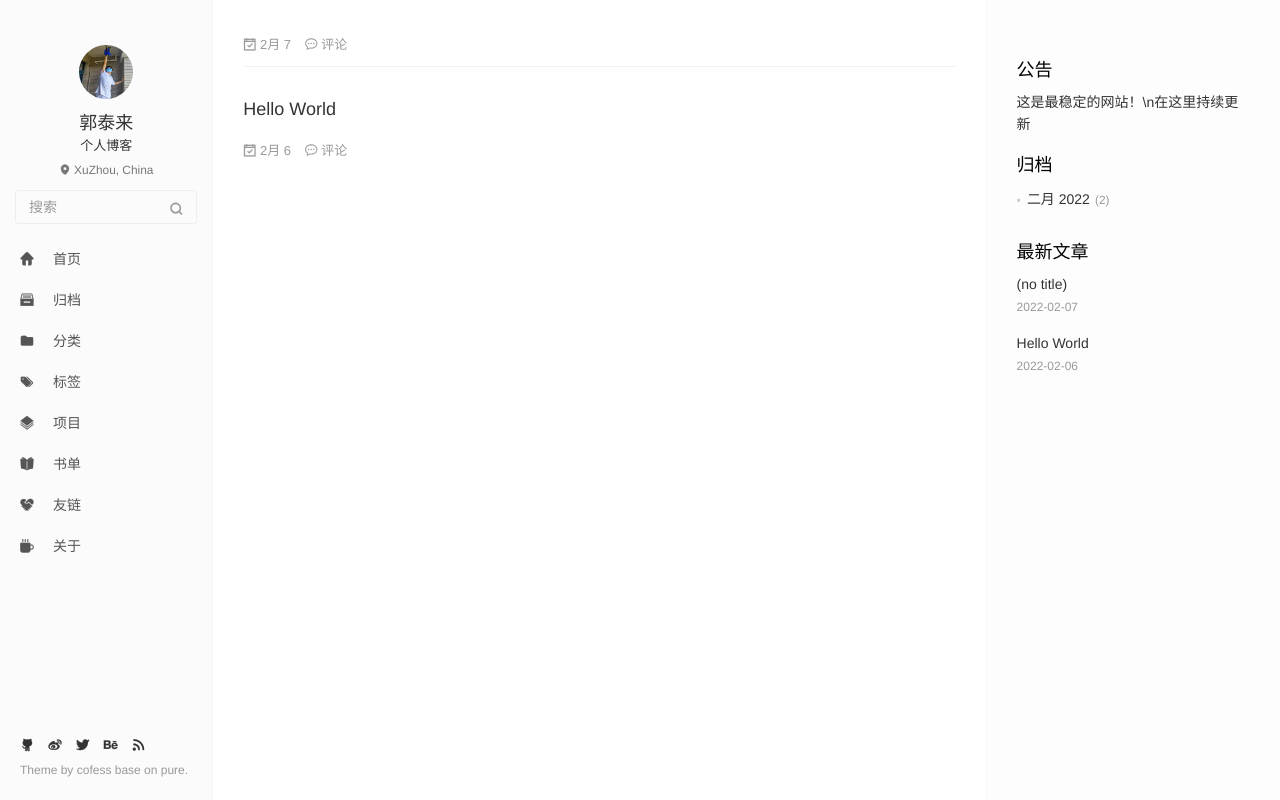
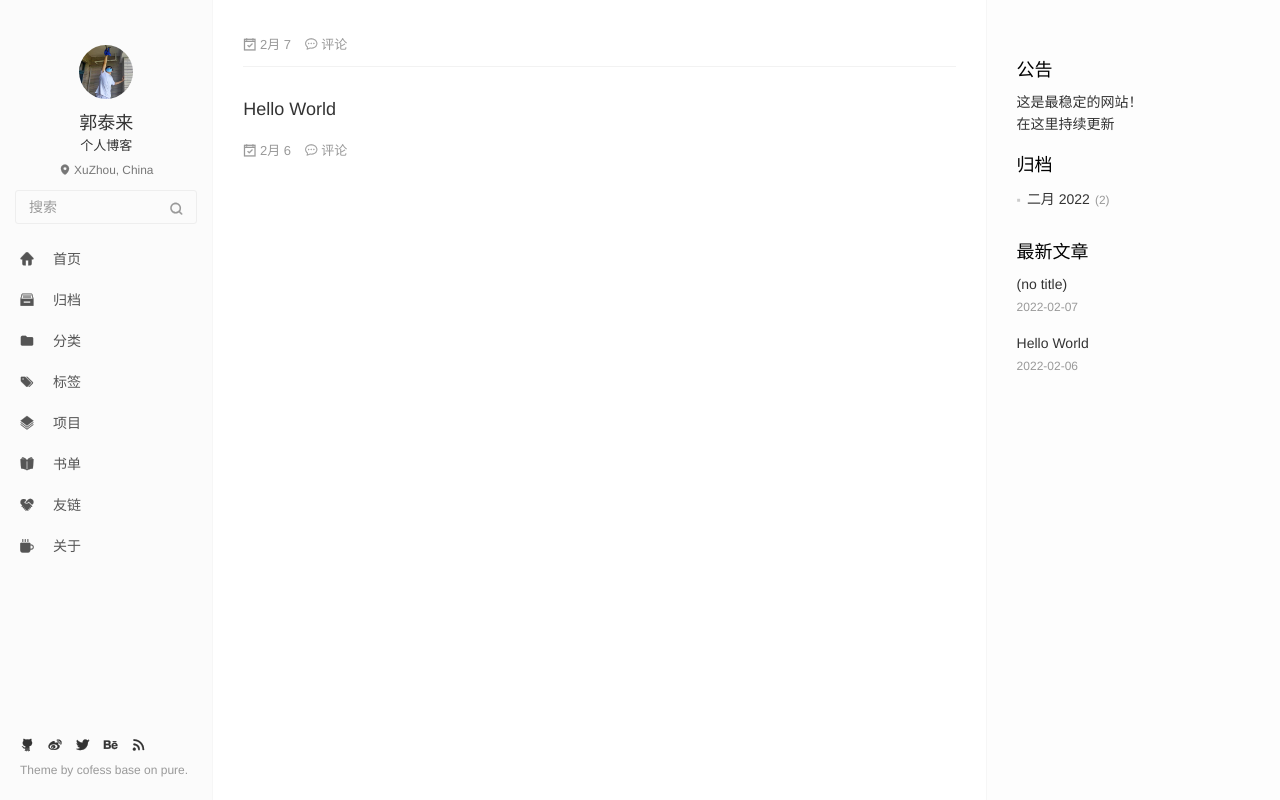
Before and after one commit to guotailai/guotailai, a plain HTML site: page index.html in a window 1280 px wide. Drawn offline with nearby package versions, Linux system fonts and the light colour scheme; no server answers.

Commit message:
Site updated: 2022-02-20 17:09:11

```diff
--- a/index.html
+++ b/index.html
@@ -17,7 +17,7 @@
   <meta http-equiv="window-target" content="_top" />
 
 
-  <title>Hexo</title>
+  <title>郭泰来</title>
   <meta property="og:type" content="website">
 <meta property="og:title" content="郭泰来">
 <meta property="og:url" content="https://guotailai.github.io/index.html">
@@ -203,7 +203,7 @@
     <div class="widget-body">
         <div id="board">
             <div class="content">
-                <p>这是最稳定的网站！\n在这里持续更新</p>
+                <p>这是最稳定的网站！</p> <p>在这里持续更新</p>
             </div>
         </div>
     </div>
```
Also changed, not shown: 2022/02/06/hello-world/index.html (+2 -2 lines), 2022/02/07/Untitled/index.html (+2 -2 lines), archives/2022/02/index.html (+2 -2 lines), archives/2022/index.html (+2 -2 lines), archives/index.html (+2 -2 lines).
